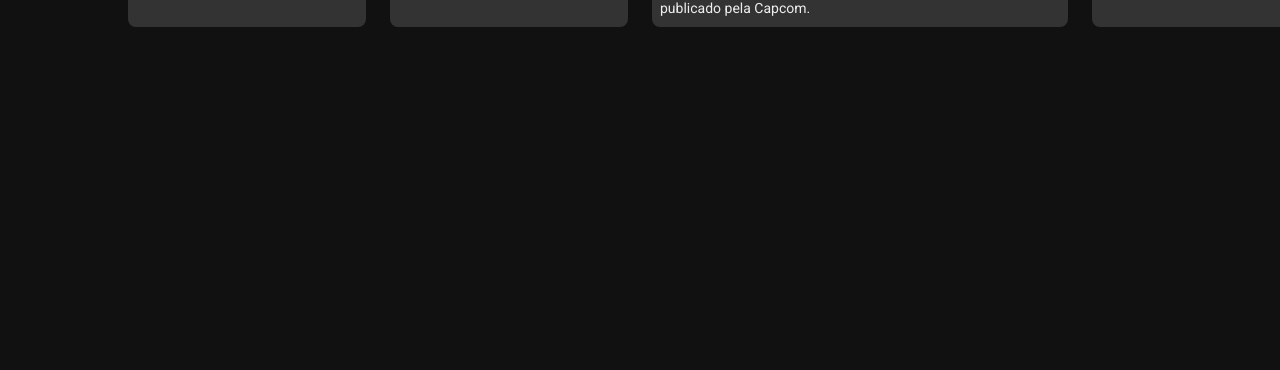
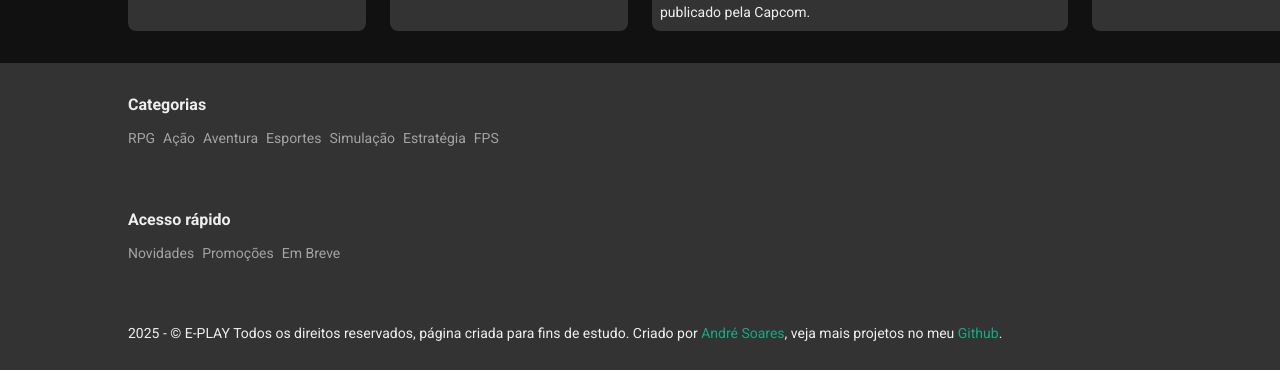
Before and after one commit to AndreDG88/m35_projeto-6_eplay, a React (Create React App) app: page / in a window 1280 px wide. Shown: the part 1853-2223 px from the top of the page. Before the commit the page ends 1912 px from the top, so only its background shows below. Built offline with nearby package versions, Linux system fonts and the light colour scheme.

Commit message:
Criação e configuração do rodapé e link logo

```diff
--- a/src/App.tsx
+++ b/src/App.tsx
@@ -2,6 +2,7 @@ import { BrowserRouter } from 'react-router-dom'
 import Header from './components/Header/header-index'
 import { GlobalCss } from './global-styles'
 import Rotas from './routes'
+import Footer from './components/Footer/footer-index'
 
 function App() {
   return (
@@ -11,6 +12,7 @@ function App() {
         <Header />
       </div>
       <Rotas />
+      <Footer />
     </BrowserRouter>
   )
 }
--- /dev/null
+++ b/src/components/Footer/footer-index.tsx
@@ -0,0 +1,70 @@
+//Arquivo de criação e configuração do rodapé da página.
+import {
+  Container,
+  Copyright,
+  FooterSection,
+  Link,
+  Links,
+  SectionTitle
+} from './footer-styles'
+
+//Const para controle de atualização do ano.
+const currentYear = new Date().getFullYear()
+
+//Const principal do rodapé.
+const Footer = () => (
+  <Container>
+    <div className="container">
+      <FooterSection>
+        <SectionTitle>Categorias</SectionTitle>
+        <Links>
+          <li>
+            <Link>RPG</Link>
+          </li>
+          <li>
+            <Link>Ação</Link>
+          </li>
+          <li>
+            <Link>Aventura</Link>
+          </li>
+          <li>
+            <Link>Esportes</Link>
+          </li>
+          <li>
+            <Link>Simulação</Link>
+          </li>
+          <li>
+            <Link>Estratégia</Link>
+          </li>
+          <li>
+            <Link>FPS</Link>
+          </li>
+        </Links>
+      </FooterSection>
+      <FooterSection>
+        <SectionTitle>Acesso rápido</SectionTitle>
+        <Links>
+          <li>
+            <Link>Novidades</Link>
+          </li>
+          <li>
+            <Link>Promoções</Link>
+          </li>
+          <li>
+            <Link>Em Breve</Link>
+          </li>
+        </Links>
+      </FooterSection>
+      <Copyright>
+        {currentYear} - &copy; E-PLAY Todos os direitos reservados, página
+        criada para fins de estudo. Criado por{' '}
+        <a href="https://www.linkedin.com/in/andre-soares88/">André Soares</a>,
+        veja mais projetos no meu{' '}
+        <a href="https://github.com/AndreDG88">Github</a>.
+      </Copyright>
+    </div>
+  </Container>
+)
+
+//Exportações.
+export default Footer
--- /dev/null
+++ b/src/components/Footer/footer-styles.ts
@@ -0,0 +1,42 @@
+//Arquivo de configuração do CSS do rodapé da página.
+import styled from 'styled-components'
+import { cores } from '../../global-styles'
+
+//Configuração CSS do container do rodapé
+export const Container = styled.footer`
+  background-color: ${cores.cinza};
+  padding: 32px 0;
+  font-size: 14px;
+`
+export const FooterSection = styled.div`
+  margin-bottom: 64px;
+`
+
+//Configuração CSS dos títulos.
+export const SectionTitle = styled.h4`
+  color: ${cores.branco};
+  font-size: 16px;
+  font-weight: bold;
+`
+
+//Configuração CSS da lista de links.
+export const Links = styled.ul`
+  display: flex;
+  margin-top: 16px;
+`
+
+//Configuração CSS dos Links.
+export const Link = styled.a`
+  color: ${cores.cinzaClaro};
+  text-decoration: none;
+  margin-right: 8px;
+`
+
+//Configuração CSS do copyright.
+export const Copyright = styled.p`
+  a {
+    color: ${cores.verde};
+    text-decoration: none;
+    cursor: pointer;
+  }
+`
--- a/src/components/Header/header-index.tsx
+++ b/src/components/Header/header-index.tsx
@@ -9,7 +9,9 @@ const Header = () => (
   <Headerbar>
     <div>
       {/* logo */}
-      <img src={logo} alt="EPLAY" />
+      <Link to="/">
+        <img src={logo} alt="EPLAY" />
+      </Link>
 
       {/* links de menu */}
       <nav>
--- a/src/global-styles.ts
+++ b/src/global-styles.ts
@@ -6,6 +6,7 @@ export const cores = {
   branco: '#eee',
   preto: '#111',
   cinza: '#333',
+  cinzaClaro: '#a3a3a3',
   verde: '#10ac84'
 }
 
```
